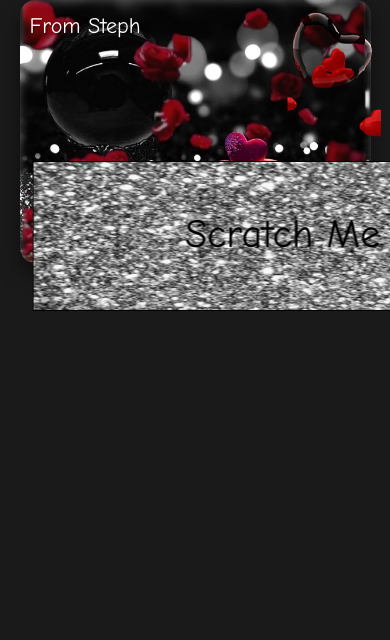
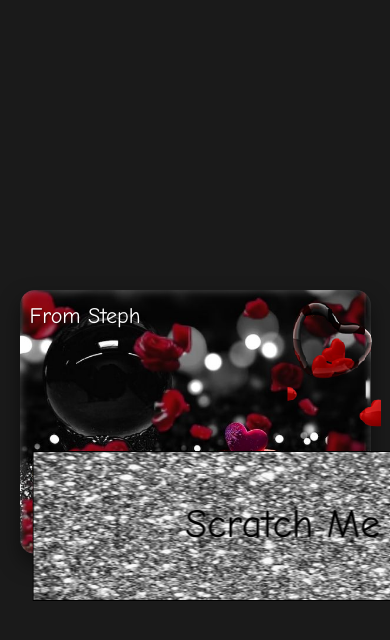
Before and after one commit to Masterm-Source/Scratch-Card-Prototype, a website: page cards/steph/index.html in a window 390 px wide. Shown: the top 640 px of the page. Drawn offline with Linux system fonts and the light colour scheme; a web font is replaced by a local one.

Commit message:
Update style.css

```diff
--- a/cards/steph/style.css
+++ b/cards/steph/style.css
@@ -4,7 +4,9 @@ body {
     display: flex;
     justify-content: center;
     align-items: center;
-    min-height:  personally, I like the card to be centered on the page, can you help with that? 100vh;
+    min-height: 100vh;
+    height: 100vh; /* Ensure full viewport height */
+    overflow: auto; /* Handle mobile viewports */
     background: #1a1a1a;
 }
 
@@ -26,24 +28,24 @@ body {
     left: 0;
     width: 100%;
     height: 100%;
-    background: radial-gradient(circle at center, rgba(255,255,255,0.4) 0%, transparent 30%) no-repeat;
-    background-size: 200px 200px; /* Smaller gradient circle */
+    background: radial-gradient(circle, rgba(255,255,255,0.5) 0%, transparent 50%);
     opacity: 0;
     animation: shimmer 2.5s infinite;
     z-index: 0; /* Behind content */
+    clip-path: inset(0 0 0 0); /* Ensure clipping to card */
 }
 
 @keyframes shimmer {
     0% {
         opacity: 0;
-        background-position: -300px center; /* Start left of card */
+        transform: translateX(-600px); /* Start left of card */
     }
     50% {
-        opacity: 0.6; /* Softer peak opacity */
+        opacity: 0.8; /* Vibrant peak */
     }
     100% {
         opacity: 0;
-        background-position: 900px center; /* End right of card */
+        transform: translateX(600px); /* End right of card */
     }
 }
 
@@ -147,7 +149,4 @@ body {
         font-size: 5vw;
         text-shadow: 0 0 0.83vw rgba(255, 0, 0, 0.8);
     }
-    .card::before {
-        background-size: 33.33vw 33.33vw; /* Scale gradient on mobile */
-    }
 }
```
